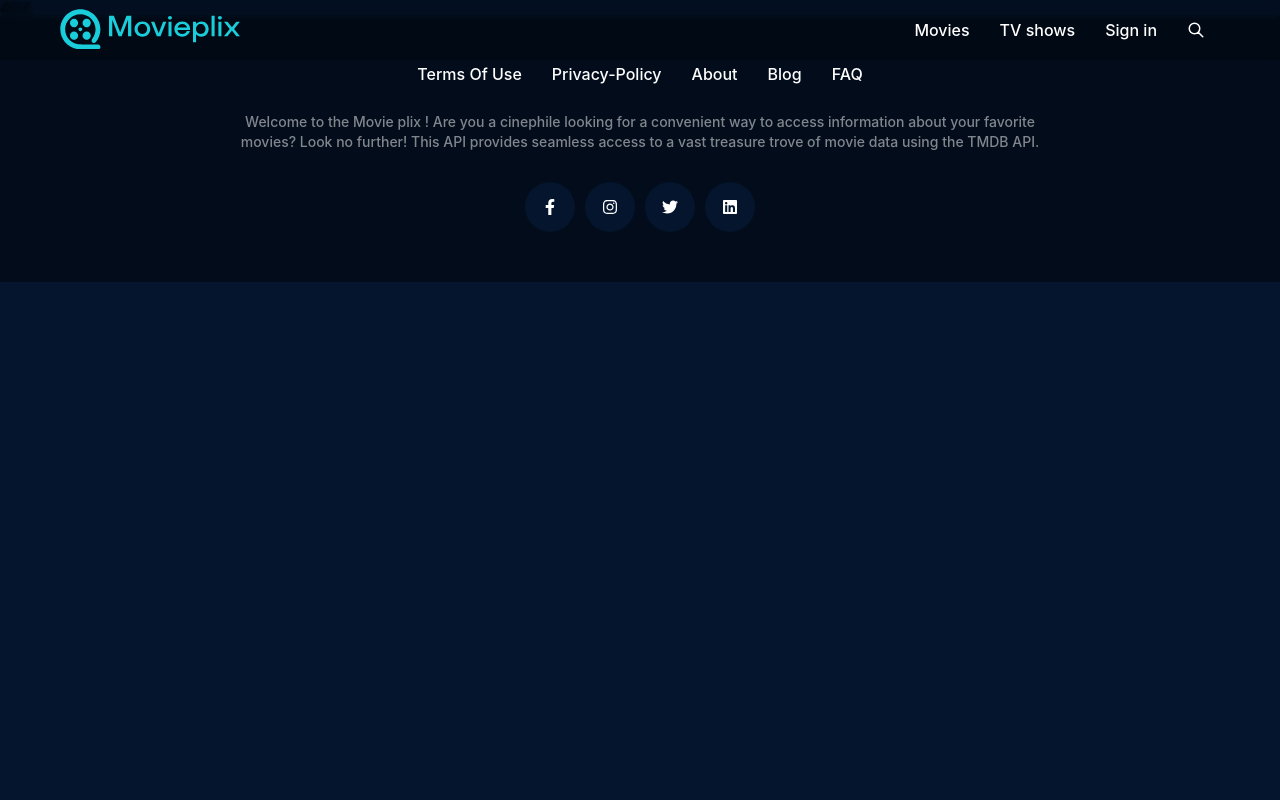
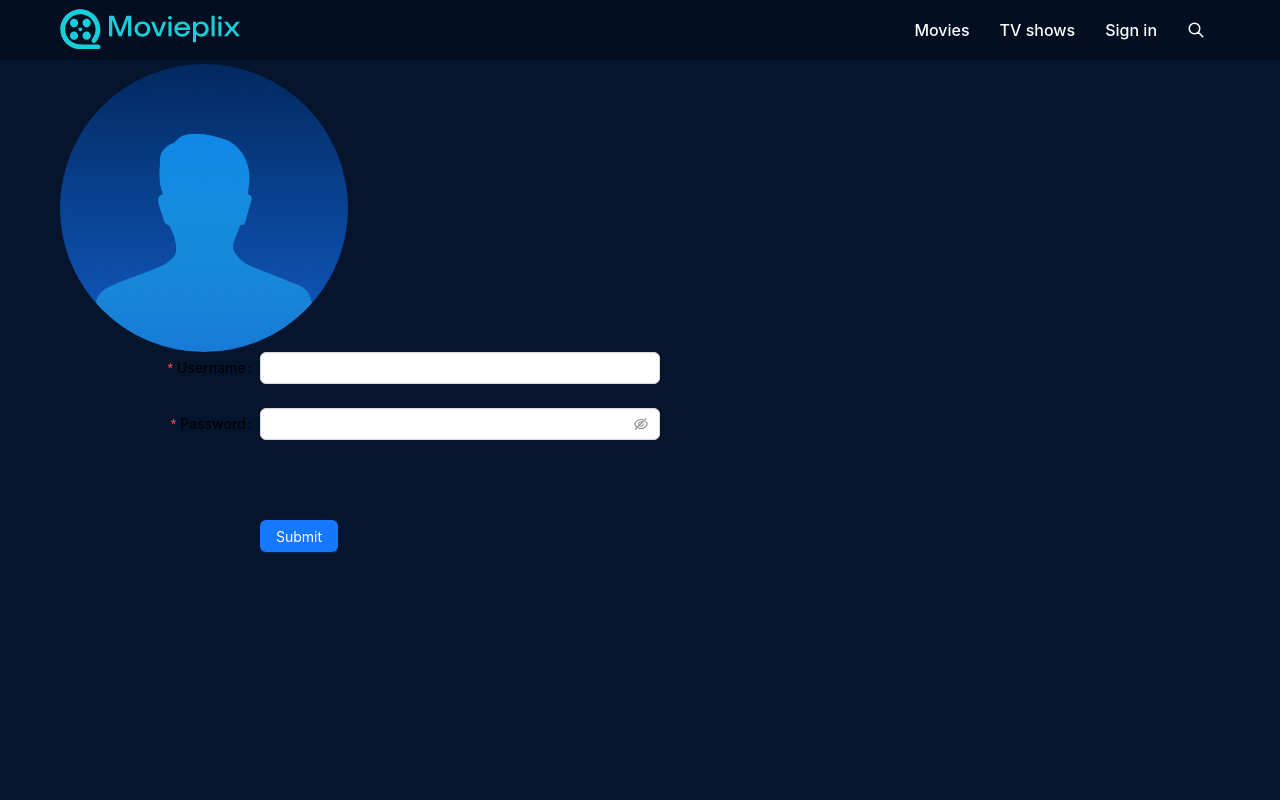
Before and after one commit to Anabil-Baruah/Movie-plix, a React (Vite) app: page /authPage in a window 1280 px wide. Shown: the top 800 px of the page. Built offline with nearby package versions, Linux system fonts and the light colour scheme; no server answers.

Commit message:
improved app

```diff
--- a/package.json
+++ b/package.json
@@ -11,6 +11,7 @@
   },
   "dependencies": {
     "@reduxjs/toolkit": "^1.9.1",
+    "antd": "^5.8.6",
     "axios": "^1.2.2",
     "dayjs": "^1.11.7",
     "react": "^18.2.0",
--- a/src/App.jsx
+++ b/src/App.jsx
@@ -1,4 +1,4 @@
-import { useEffect, useState } from 'react'
+import { useEffect } from 'react'
 import { fetchDataFromApi } from './utils/api'
 import { useSelector, useDispatch } from 'react-redux'
 import { getApiConfiguration, getGenres } from './store/homeSlice'
@@ -8,7 +8,7 @@ import { BrowserRouter, Routes, Route } from 'react-router-dom'
 import { Footer, Header } from './components'
 
 // importing the pages
-import { Page_404, Explore, SearchResults, Home, Details, CastDetails } from './pages'
+import { Page_404, Explore, SearchResults, Home, Details, CastDetails, AuthPage } from './pages'
 
 function App() {
   const dispatch = useDispatch()
@@ -62,6 +62,7 @@ function App() {
           <Route path='/search/:query' element={<SearchResults />} />
           <Route path='/person/:id' element={<CastDetails />} />
           <Route path='/explore/:mediaType' element={<Explore />} />
+          <Route path='/authPage' element={<AuthPage />} />
           <Route path='*' element={<Page_404 />} />
         </Routes>
         <Footer />
--- a/src/components/header/Header.jsx
+++ b/src/components/header/Header.jsx
@@ -68,7 +68,11 @@ const Header = () => {
   const navigationHandler = (type) => {
     if (type === "movie") {
       navigate("/explore/movie");
-    } else {
+    }
+    else if(type === "auth"){
+      navigate("/authPage");
+    }
+    else {
       navigate("/explore/tv");
     }
     setMobileMenu(false)
@@ -84,7 +88,7 @@ const Header = () => {
         <ul className="menuItems">
           <li className="menuItem" onClick={() => { navigationHandler("movie") }}>Movies</li>
           <li className="menuItem" onClick={() => { navigationHandler("tv") }}>TV shows</li>
-          <li className="menuItem" onClick={() => { navigationHandler("tv") }}>Sign in</li>
+          <li className="menuItem" onClick={() => { navigationHandler("auth") }}>Sign in</li>
           <li className="menuItem">
             <HiOutlineSearch
               onClick={openSearch}
--- /dev/null
+++ b/src/pages/authPage/AuthPage.jsx
@@ -0,0 +1,87 @@
+import React from 'react'
+import './AuthPage.scss'
+import Avatar from '../../assets/avatar.png'
+import ContentWrapper from "../../components/contentWrapper/ContentWrapper";
+import auth_vector from '../../assets/auth_vector.png'
+
+import { Image, Form, Button, Input } from 'antd'
+
+const AuthPage = () => {
+    return (
+        <ContentWrapper>
+            <div className='auth-page-layout'>
+                <div className="avatar-layout">
+                    <Image src={Avatar} alt="avatar" />
+                </div>
+                <div className="auth-form-layout">
+                    <Form
+                        name="basic"
+                        labelCol={{
+                            span: 8,
+                        }}
+                        wrapperCol={{
+                            span: 16,
+                        }}
+                        style={{
+                            maxWidth: 600,
+                        }}
+                        initialValues={{
+                            remember: true,
+                        }}
+                        autoComplete="off"
+                    >
+                        <Form.Item
+                            label="Username"
+                            name="username"
+                            rules={[
+                                {
+                                    required: true,
+                                    message: 'Please input your username!',
+                                },
+                            ]}
+                        >
+                            <Input />
+                        </Form.Item>
+
+                        <Form.Item
+                            label="Password"
+                            name="password"
+                            rules={[
+                                {
+                                    required: true,
+                                    message: 'Please input your password!',
+                                },
+                            ]}
+                        >
+                            <Input.Password />
+                        </Form.Item>
+
+                        <Form.Item
+                            name="remember"
+                            valuePropName="checked"
+                            wrapperCol={{
+                                offset: 8,
+                                span: 16,
+                            }}
+                        >
+                        </Form.Item>
+
+                        <Form.Item
+                            wrapperCol={{
+                                offset: 8,
+                                span: 16,
+                            }}
+                        >
+                            <Button type="primary" htmlType="submit">
+                                Submit
+                            </Button>
+                        </Form.Item>
+                    </Form>
+                </div>
+            </div>
+
+        </ContentWrapper>
+    )
+}
+
+export default AuthPage
--- /dev/null
+++ b/src/pages/authPage/authPage.scss
@@ -0,0 +1,13 @@
+.auth-page-layout {
+    height: 100vh;
+
+    .avatar-layout {
+        display: flex;
+
+        img{
+            margin-top: 4rem;
+            border-radius: 50%;
+            width: 18rem;
+        }
+    }
+}
--- a/src/pages/index.js
+++ b/src/pages/index.js
@@ -4,3 +4,4 @@ export { default as Home } from './home/Home'
 export { default as Details } from './details/Details'
 export { default as CastDetails } from './castDetails/CastDetails'
 export { default as SearchResults } from './searchResult/SearchResults'
+export { default as AuthPage } from './authPage/AuthPage'
```
Also changed, not shown: src/assets/auth_vector.png (added), 1 other file (tests, documents, lock files or other folders).
